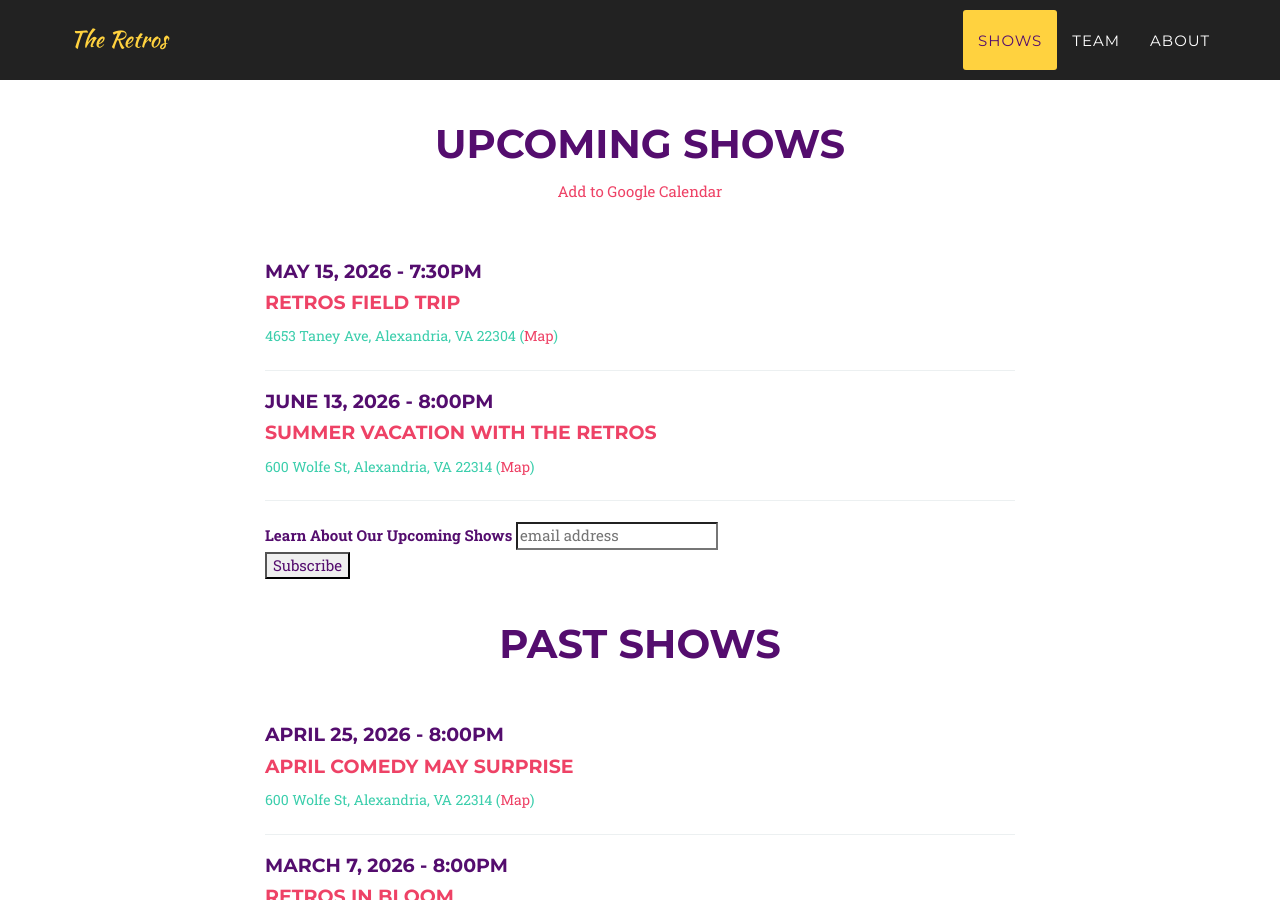
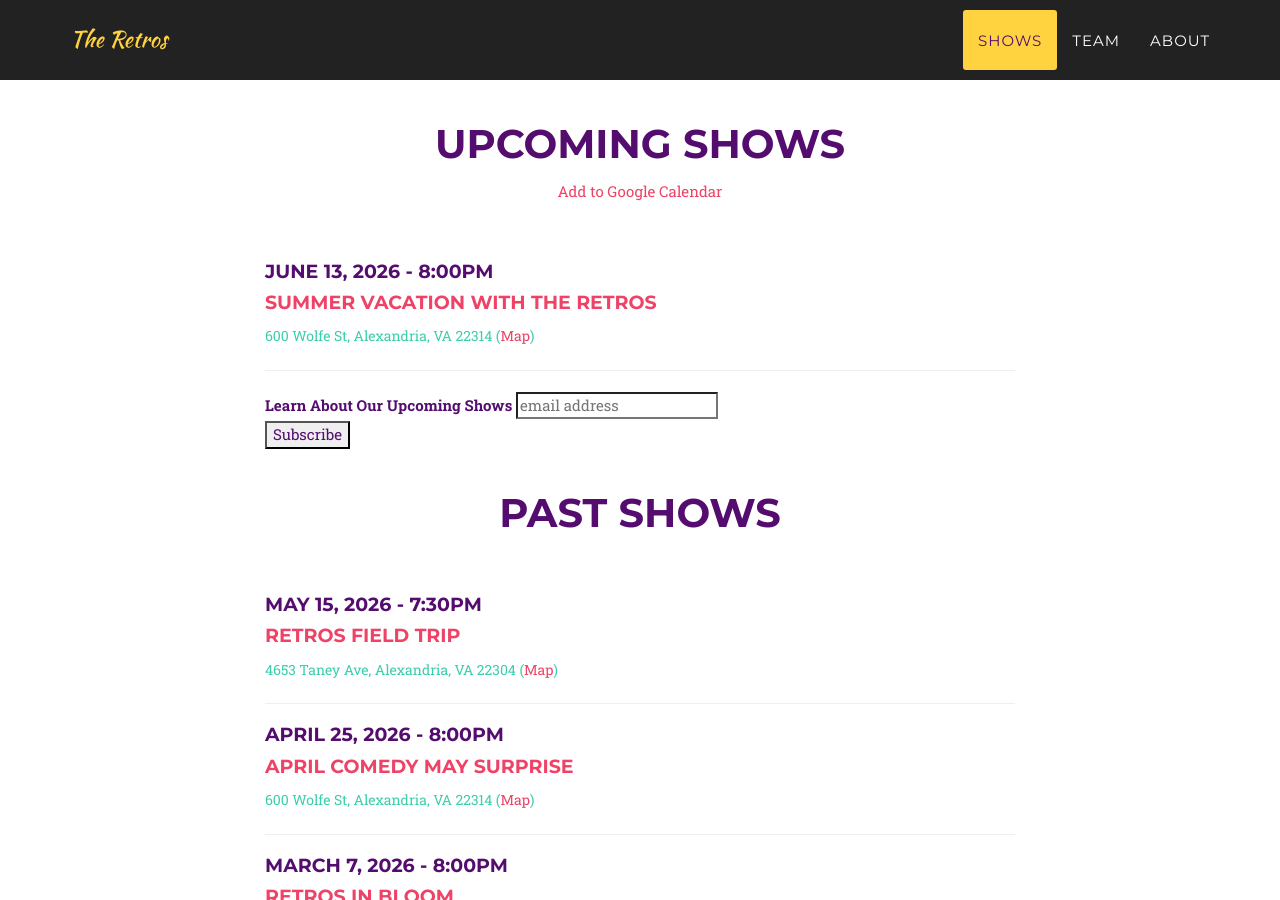
Before and after one commit to yig/RetrosImprovWeb, a Jekyll site: the page built from index.html, in a window 1280 px wide and 900 px high, scrolled down 911 px. Built offline with Jekyll 4.4.1, drawn with Linux system fonts in a browser that asks for light colours; some web fonts are replaced; comment, search, counter and statistics services are not loaded; part of the change alters nothing that is shown; some of the changed text lies outside the part shown.

```diff
--- a/_config.yml
+++ b/_config.yml
@@ -6,16 +6,17 @@ email: retrocessionist.improv@gmail.com
 description: "The Retros - Improv Comedy in Alexandria, VA"
 
 shows:
+- date: June 13, 2026
+  time: 8:00pm
+  title: "Summer Vacation with the Retros"
+  location: 600 Wolfe St, Alexandria, VA 22314
+  url: https://www.eventbrite.com/e/improv-comedy-show-with-the-retros-tickets-1990693433648?aff=website
+past_shows:
 - date: May 15, 2026
   time: 7:30pm
   title: "Retros Field Trip"
   location: 4653 Taney Ave, Alexandria, VA 22304
   url: https://www.eventbrite.com/e/improv-comedy-show-with-the-retros-tickets-1988275154510?aff=website
-- date: June 13, 2026
-  time: 8:00pm
-  title: "Summer Vacation with the Retros"
-  location: 600 Wolfe St, Alexandria, VA 22314
-past_shows:
 - date: April 25, 2026
   time: 8:00pm
   title: "April Comedy May Surprise"
```
